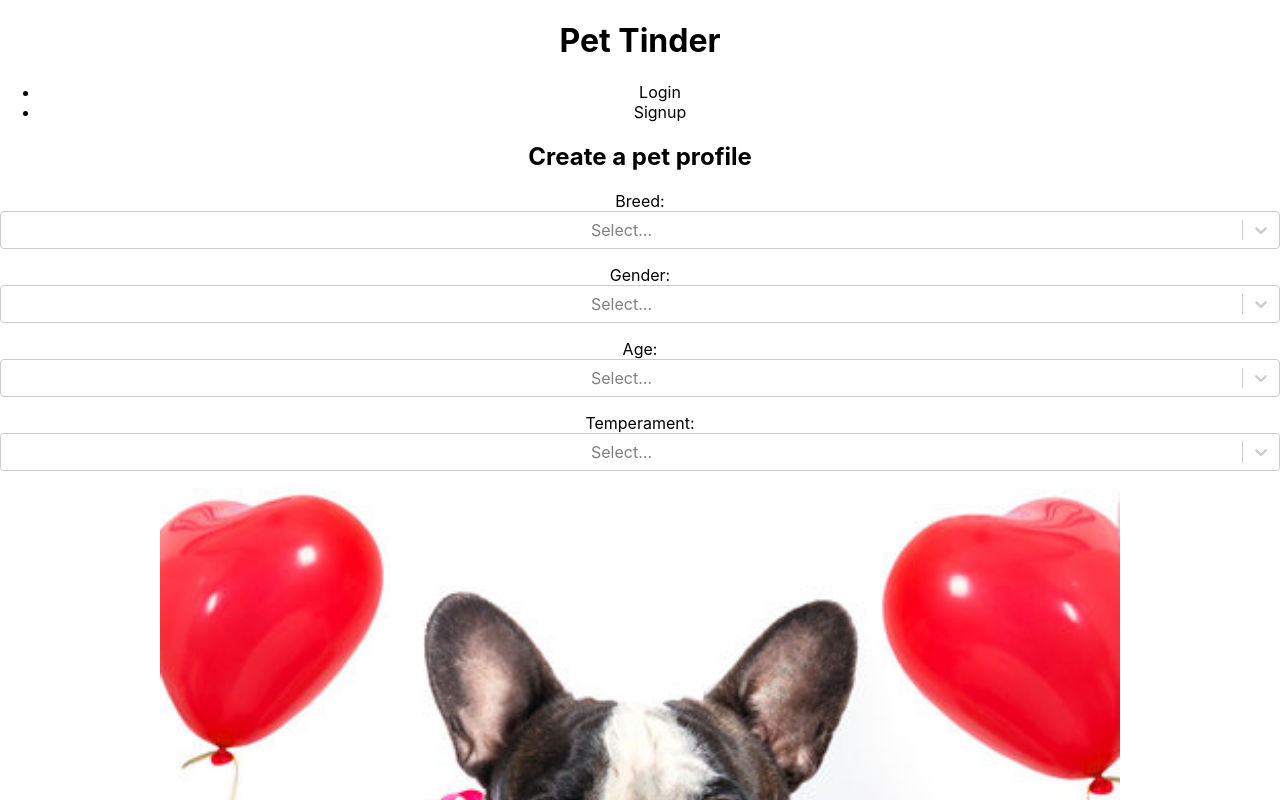
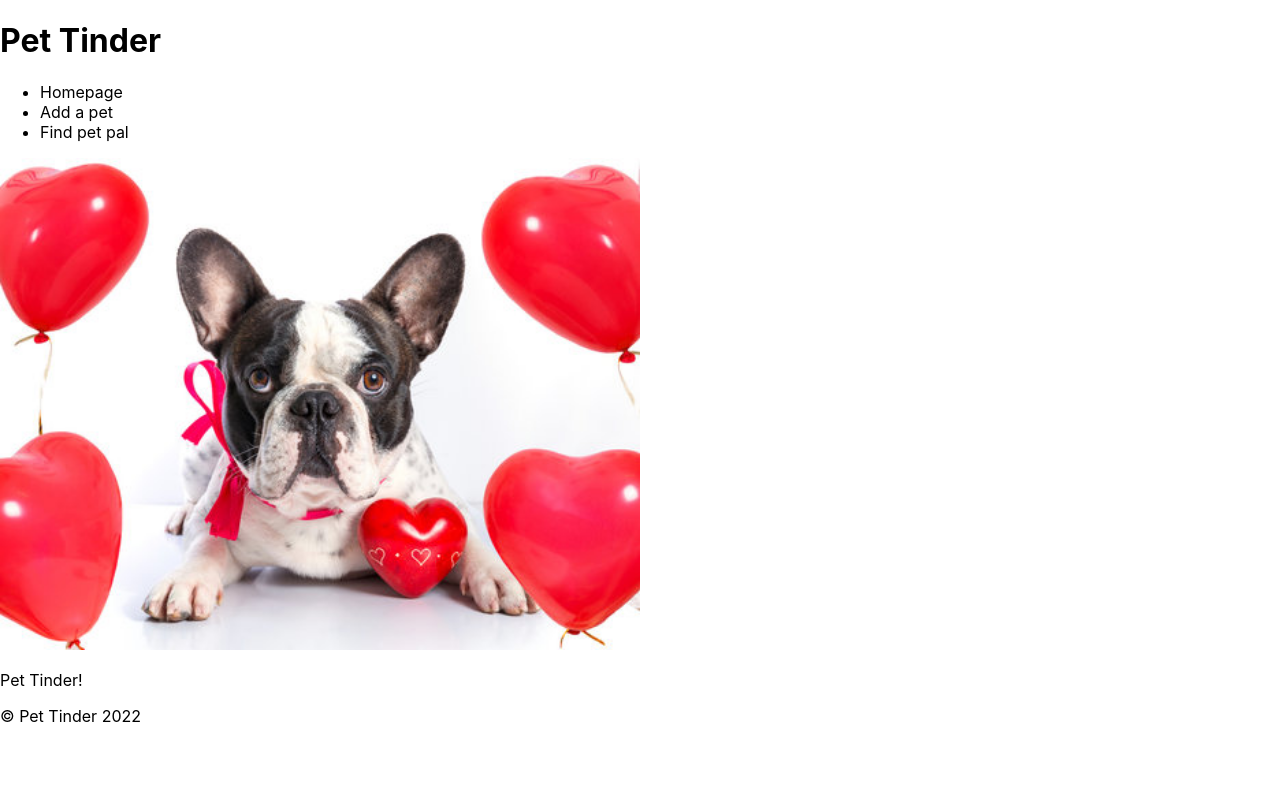
Before and after one commit to chrislee-webdev/pet-tinder, a React (Create React App) app in the folder client/: page / in a window 1280 px wide. Shown: the top 800 px of the page. Built offline with nearby package versions, Linux system fonts and the light colour scheme.

Commit message:
added SPA functionality with Add a pet and find a pet pal pages

```diff
--- a/client/src/App.js
+++ b/client/src/App.js
@@ -1,29 +1,6 @@
 import React from "react";
-import About from "./components/About";
-import Navigation from "./components/Navigation";
-import Footer from "./components/Footer";
-// import logo from "./logo.svg";
-import "./App.css";
-import AddPet from "./components/AddPet";
+import PageContainer from "./components/PageContainer";
 
-function App() {
-  return (
-    <div className="App">
-      {/* <header className="App-header">
-        <h1>Hello from client</h1>
-      </header> */}
-      <Navigation></Navigation>
-
-      <main>
-        <AddPet></AddPet>
-        <About></About>
-      </main>
-
-      <footer>
-        <Footer></Footer>
-      </footer>
-    </div>
-  );
-}
+const App = () => <PageContainer />;
 
 export default App;
--- a/client/src/components/About/index.js
+++ b/client/src/components/About/index.js
@@ -4,7 +4,7 @@ import coverImage from  '../../assets/cover-image.jpeg';
 function About() {
     return (
         <section>
-            <img src={coverImage} style={{ width: '75%' }} alt='cover' />
+            <img src={coverImage} style={{ width: '50%' }} alt='cover' />
 
             {/* title and decription of pet tinder */}
             <p>
--- /dev/null
+++ b/client/src/components/FindPetPal/index.js
@@ -0,0 +1,18 @@
+// FindPetPal Component
+
+// import React
+import React from "react";
+
+function FindPetPal() {
+    return (
+        <section>
+            <h1>Find a pal for your pet!</h1>
+            <img src={require('../../assets/pals.jpeg')}
+                alt="puppies"
+            />
+
+        </section>
+    )
+}
+
+export default FindPetPal;
--- /dev/null
+++ b/client/src/components/PageContainer/index.js
@@ -0,0 +1,35 @@
+import React, { useState } from "react";
+import Navigation from "../Navigation";
+import AddPet from "../AddPet";
+import FindPetPal from "../FindPetPal";
+import About from "../About";
+import Footer from "../Footer";
+
+export default function PortfolioContainer() {
+    const [currentPage, setCurrentPage] = useState('About');
+
+    const renderPage = () => {
+      if (currentPage === 'About') {
+        return <About />;
+      }
+      if (currentPage === 'AddPet') {
+        return <AddPet />;
+      }
+      if (currentPage === 'FindPetPal') {
+        return <FindPetPal />
+      }
+    };
+
+    const handlePageChange = (page) => setCurrentPage(page);
+
+    return (
+      <main>
+        <Navigation currentPage={currentPage} handlePageChange={handlePageChange} />
+        {renderPage()}
+        <footer>
+          <Footer></Footer>
+        </footer>
+      </main>
+
+    );
+  }
--- a/client/src/components/navigation/index.js
+++ b/client/src/components/navigation/index.js
@@ -4,16 +4,29 @@
 import React from "react";
 
 // Navigation function
-function Navigation() {
+function Navigation({ currentPage, handlePageChange }) {
     return (
         <header>
             <h1>Pet Tinder</h1>
 
             <nav>
                 <ul>
-                    <li>Login</li>
+                    <li className="mx-2">
+                        <a onClick={() => handlePageChange('About')}
+                        className={currentPage === 'About' ? 'nav-link active' : 'nav-link'}
+                        >Homepage</a>
+                    </li>
 
-                    <li>Signup</li>
+                    <li className="mx-2">
+                        <span onClick={() => handlePageChange('AddPet')}
+                        className={currentPage === 'AddPet' ? 'nav-link active' : 'nav-link'}>Add a pet</span>
+                    </li>
+
+                    <li className="mx-2">
+                        <span onClick={() => handlePageChange('FindPetPal')}
+                        className={currentPage === 'FindPetPal' ? 'nav-link active' : 'nav-link'}
+                        >Find pet pal</span>
+                    </li>
                 </ul>
             </nav>
         </header>
```
Also changed, not shown: client/src/assets/pals.jpeg (added).
